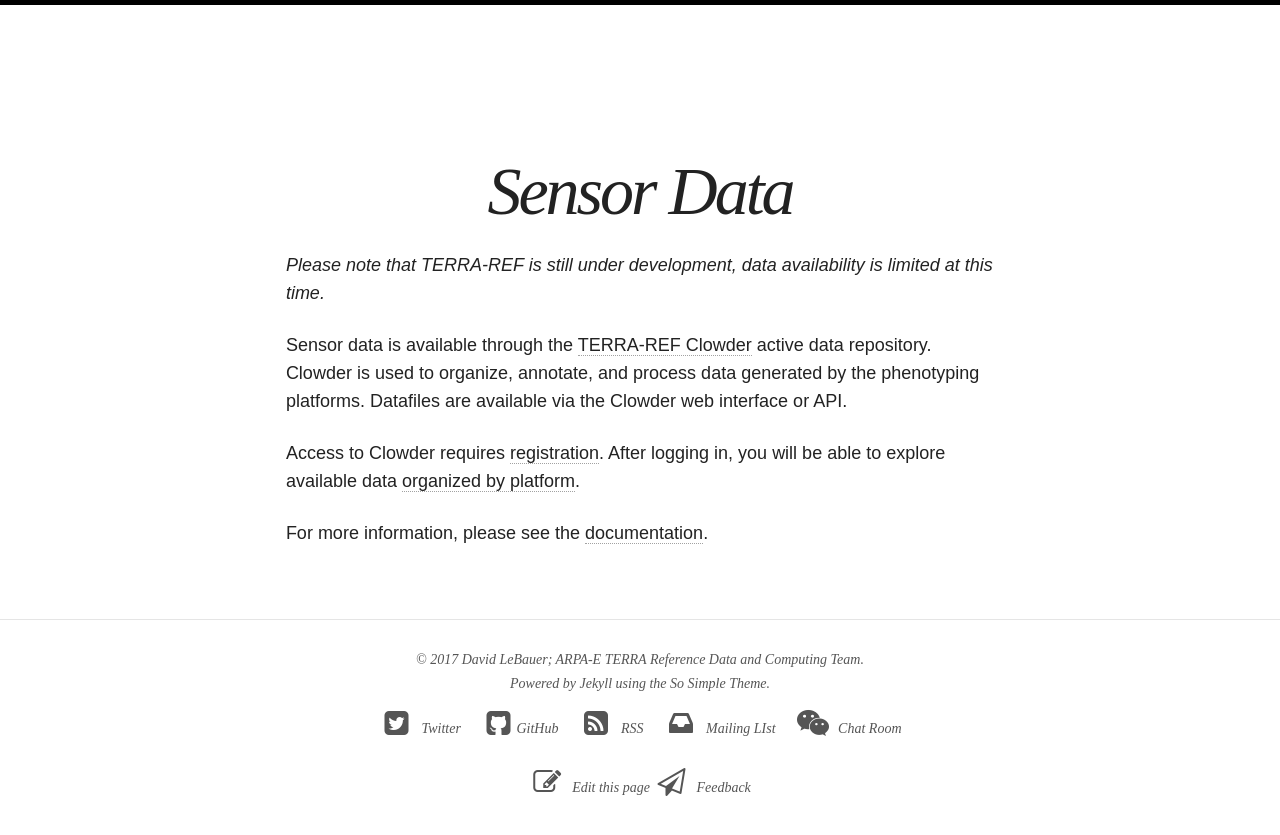
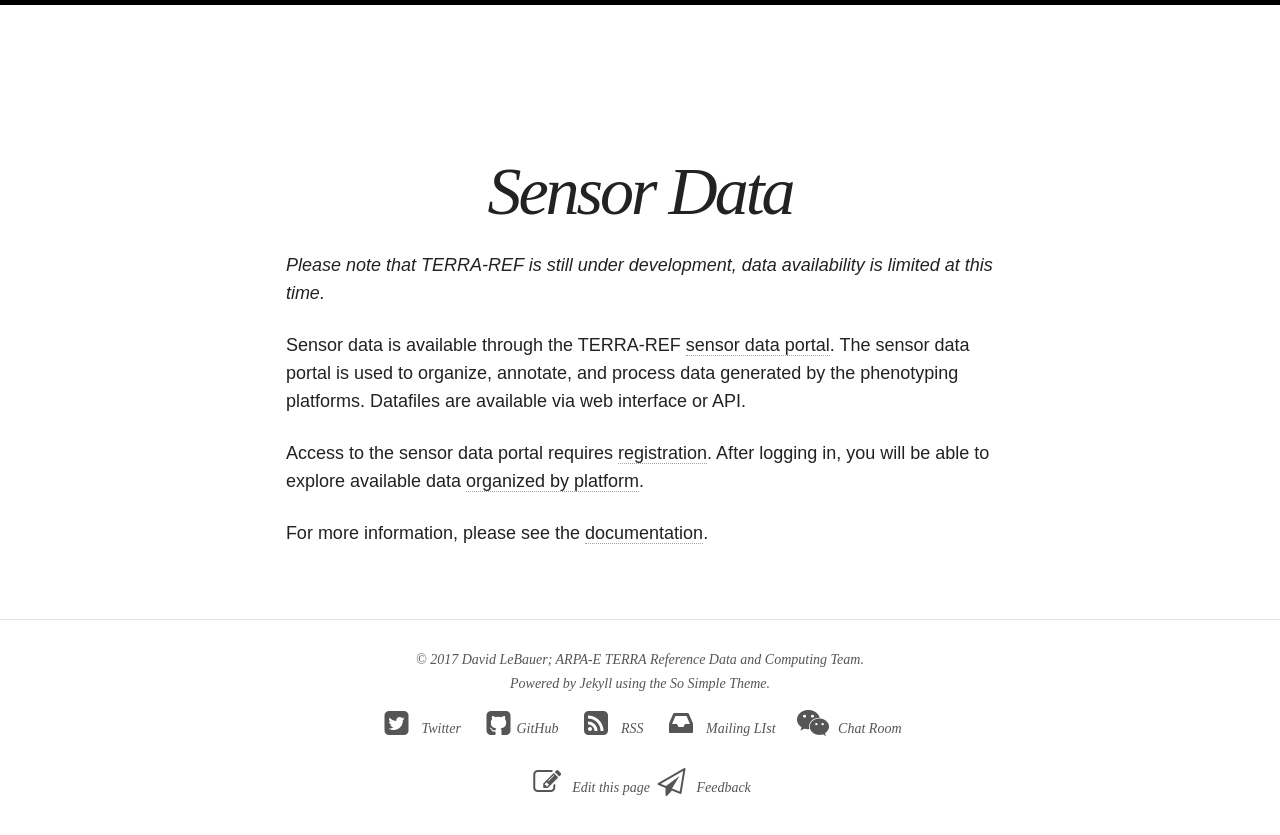
Before and after one commit to terra-reference/terraref.github.io, a Jekyll site: the page built from data/sensors.md, in a window 1280 px wide. Shown: the top 835 px of the page. Built offline with Jekyll 4.4.1, drawn with Linux system fonts in a browser that asks for light colours; nearby versions of some CDN libraries.

Commit message:
Removed reference to clowder

```diff
--- a/data/sensors.md
+++ b/data/sensors.md
@@ -4,8 +4,8 @@ title: Sensor Data
 ---
 _Please note that TERRA-REF is still under development, data availability is limited at this time._
 
-Sensor data is available through the [TERRA-REF Clowder](https://terraref.ncsa.illinois.edu/clowder/) active data repository.  Clowder is used to organize, annotate, and process data generated by the phenotyping platforms.  Datafiles are available via the Clowder web interface or API.
+Sensor data is available through the TERRA-REF [sensor data portal](https://terraref.ncsa.illinois.edu/clowder/).  The sensor data portal is used to organize, annotate, and process data generated by the phenotyping platforms.  Datafiles are available via web interface or API.
 
-Access to Clowder requires [registration](https://terraref.ncsa.illinois.edu/clowder/signup).  After logging in, you will be able to explore available data [organized by platform](https://terraref.ncsa.illinois.edu/clowder/spaces).
+Access to the sensor data portal requires [registration](https://terraref.ncsa.illinois.edu/clowder/signup).  After logging in, you will be able to explore available data [organized by platform](https://terraref.ncsa.illinois.edu/clowder/spaces).
 
 For more information, please see the <a href="https://terraref.gitbooks.io/terraref-documentation/content/user/using-clowder.html">documentation</a>.
```
